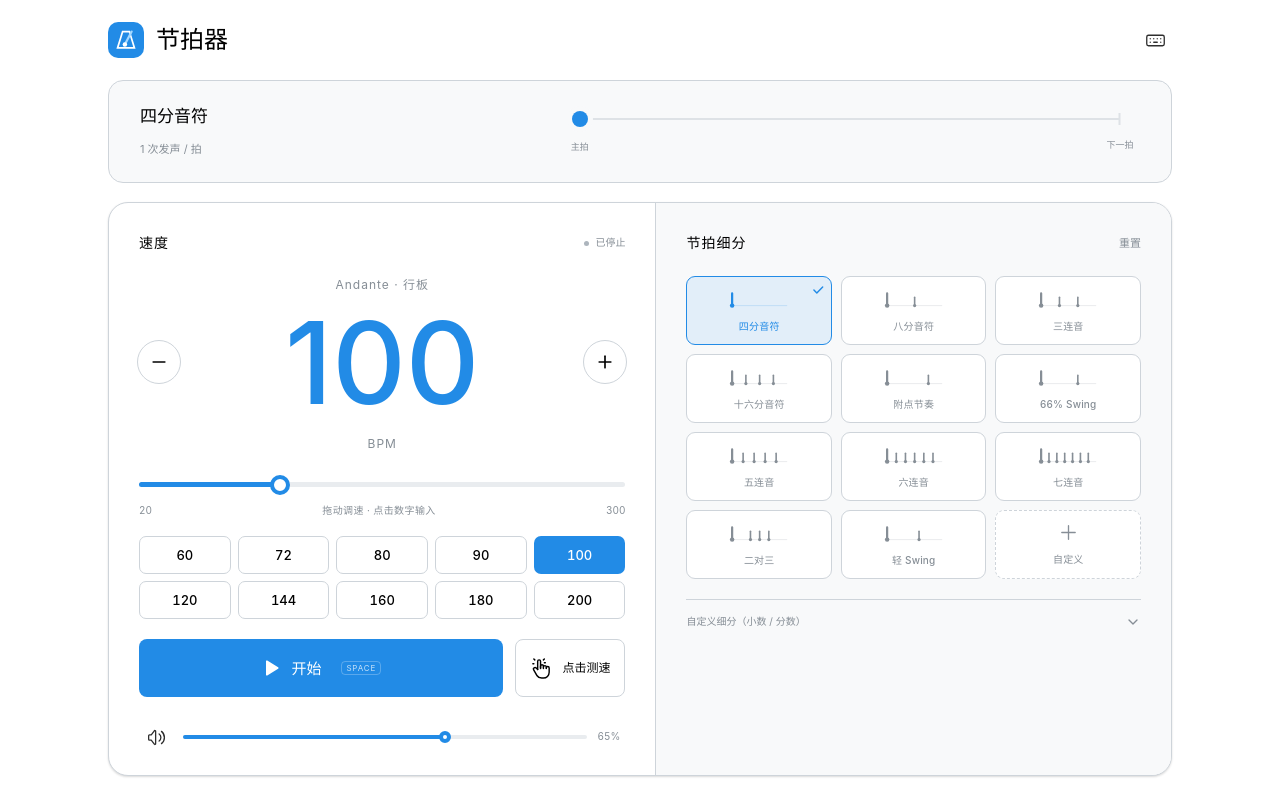
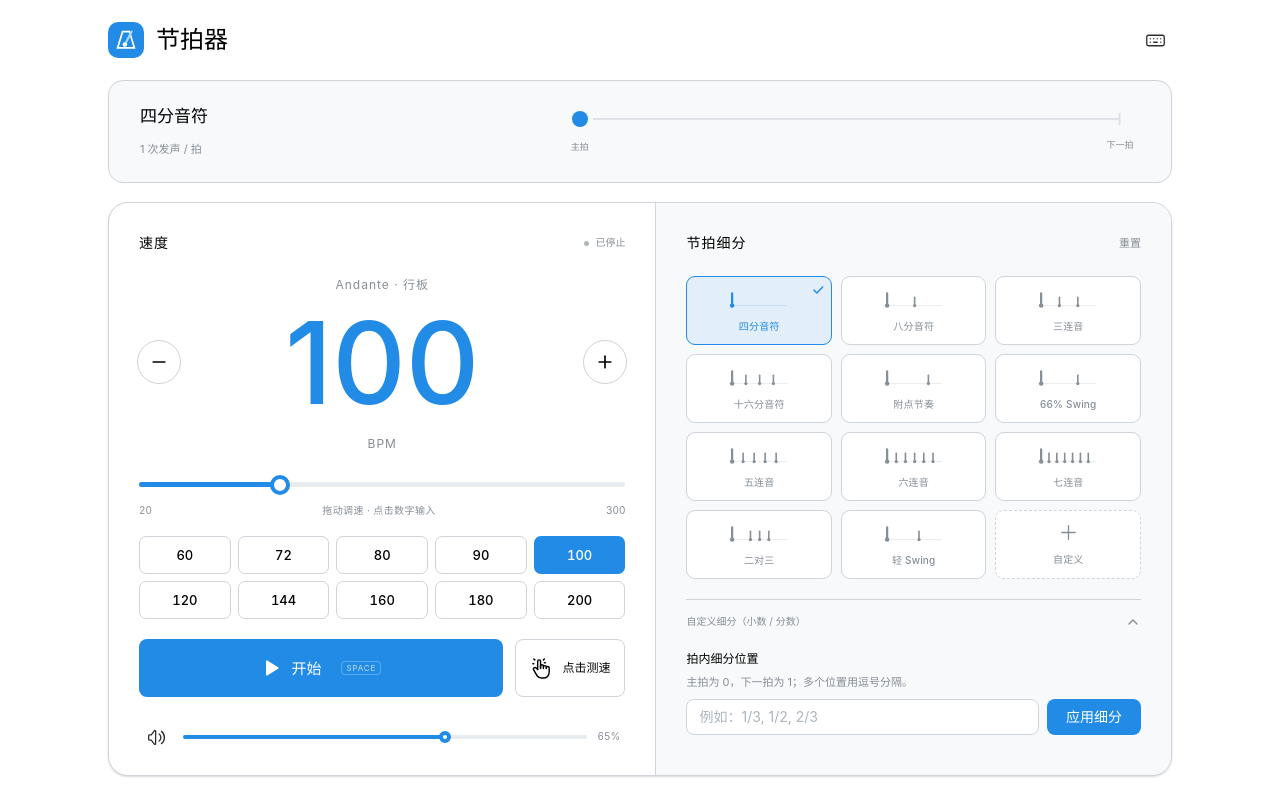
Before and after one commit to ChrisKimZHT/metronome, a React (Vite) app: page / in a window 1280 px wide. Built offline with nearby package versions, Linux system fonts and the light colour scheme.

Commit message:
feat: expand custom subdivisions by default

```diff
--- a/src/App.tsx
+++ b/src/App.tsx
@@ -25,7 +25,7 @@ export default function App() {
   const [starting, setStarting] = useState(false);
   const [elapsedSeconds, setElapsedSeconds] = useState(0);
   const [error, setError] = useState('');
-  const [customOpen, setCustomOpen] = useState(settings.preset === 'custom');
+  const [customOpen, setCustomOpen] = useState(true);
   const [customDraft, setCustomDraft] = useState(settings.custom);
   const [customError, setCustomError] = useState('');
   const [shortcutsOpen, setShortcutsOpen] = useState(false);
```
